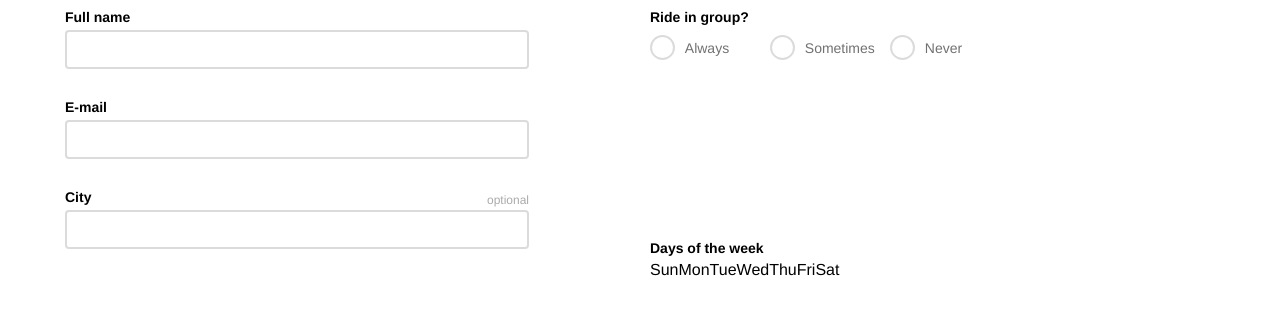
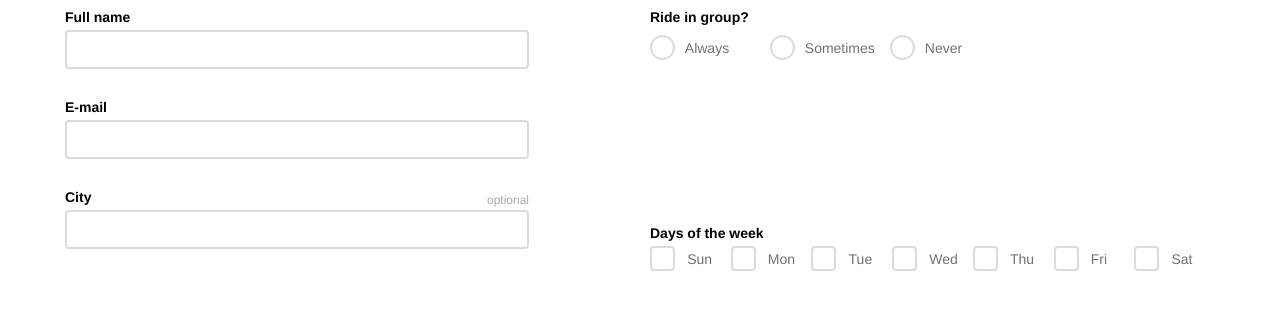
Before and after one commit to cassidypignatello/payroll-panda-example-app, a website built with webpack: page app/index.html in a window 1280 px wide. Shown: the part 476-790 px from the top of the page. Built offline with nearby package versions, Linux system fonts and the light colour scheme.

Commit message:
adds custom checkboxes

```diff
--- a/app/index.html
+++ b/app/index.html
@@ -143,13 +143,34 @@
                 </div>
                 <div>
                   <div class="row">
-                    <input type="checkbox" name="sunday" id="days" value="Sun">Sun
-                    <input type="checkbox" name="monday" id="days" value="Mon">Mon
-                    <input type="checkbox" name="tuesday" id="days" value="Tue">Tue
-                    <input type="checkbox" name="wednesday" id="days" value="Wed">Wed
-                    <input type="checkbox" name="thursday" id="days" value="Thu">Thu
-                    <input type="checkbox" name="friday" id="days" value="Fri">Fri
-                    <input type="checkbox" name="saturday" id="days" value="Sat">Sat
+                    <label id="sunday" class="checkbox-container">
+                      <input type="checkbox" name="sunday" id="days" value="Sun">
+                      <span class="checkmark"></span>
+                    </label>
+                    <label id="monday" class="checkbox-container">
+                      <input type="checkbox" name="monday" id="days" value="Mon">
+                      <span class="checkmark"></span>
+                    </label>
+                    <label id="tuesday" class="checkbox-container">
+                      <input type="checkbox" name="tuesday" id="days" value="Tue">
+                      <span class="checkmark"></span>
+                    </label>
+                    <label id="wednesday" class="checkbox-container">
+                      <input type="checkbox" name="wednesday" id="days" value="Wed">
+                      <span class="checkmark"></span>
+                    </label>
+                    <label id="thursday" class="checkbox-container">
+                      <input type="checkbox" name="thursday" id="days" value="Thu">
+                      <span class="checkmark"></span>
+                    </label>
+                    <label id="friday" class="checkbox-container">
+                      <input type="checkbox" name="friday" id="days" value="Fri">
+                      <span class="checkmark"></span>
+                    </label>
+                    <label id="saturday" class="checkbox-container">
+                      <input type="checkbox" name="saturday" id="days" value="Sat">
+                      <span class="checkmark"></span>
+                    </label>
                   </div>
                 </div>
               </div>
--- a/app/scss/index.scss
+++ b/app/scss/index.scss
@@ -64,13 +64,18 @@
   font-weight: normal;
 }
 
-.radio {
+.checkbox-container {
+  display: block;
+  position: relative;
+  width: 360px;
+  font-weight: normal;
+}
+
+%form-button-styling {
   display: inline-block;
   height: 25px;
   width: 25px;
   border: 2px solid #dbdbdb;
-  border-radius: 50%;
-  cursor: pointer;
   &:hover {
     border-color: $secondary-color;
   }
@@ -81,11 +86,17 @@
   }
 }
 
-.container input:checked ~ .radio {
+.radio {
+  @extend %form-button-styling;
+  border-radius: 50%;
+  cursor: pointer;
+}
+
+.container input:checked ~ .radio, .container input:checked ~ .checkmark {
   border-color: $secondary-color;
 }
 
-%radio-text-styling {
+%form-control-text-styling {
   position: absolute;
   top: 15%;
   left: 29%;
@@ -94,30 +105,87 @@
 
 #always:after {
   content: "Always";
-  @extend %radio-text-styling;
+  @extend %form-control-text-styling;
 }
 
 #sometimes:after {
   content: "Sometimes";
-  @extend %radio-text-styling;
+  @extend %form-control-text-styling;
 }
 
 #never:after {
   content: "Never";
-  @extend %radio-text-styling;
+  @extend %form-control-text-styling;
 }
 
-.container input:checked ~ .radio:after {
+#sunday:after {
+  content: "Sun";
+  @extend %form-control-text-styling;
+  left: 46%;
+}
+
+#monday:after {
+  content: "Mon";
+  @extend %form-control-text-styling;
+  left: 46%;
+}
+
+#tuesday:after {
+  content: "Tue";
+  @extend %form-control-text-styling;
+  left: 46%;
+}
+
+#wednesday:after {
+  content: "Wed";
+  @extend %form-control-text-styling;
+  left: 46%;
+}
+
+#thursday:after {
+  content: "Thu";
+  @extend %form-control-text-styling;
+  left: 46%;
+}
+
+#friday:after {
+  content: "Fri";
+  @extend %form-control-text-styling;
+  left: 46%;
+}
+
+#saturday:after {
+  content: "Sat";
+  @extend %form-control-text-styling;
+  left: 46%;
+}
+
+.radio-container input:checked ~ .radio:after, .checkbox-container input:checked ~ .checkmark:after {
   display: block;
 }
 
-.container .radio:after {
+.radio-container .radio:after {
  	top: 7px;
 	left: 7px;
 	width: 11px;
 	height: 11px;
 	border-radius: 50%;
 	background: black;
+}
+
+.checkmark {
+  @extend %form-button-styling;
+  border-radius: 4px;
+}
+
+.checkbox-container .checkmark:after {
+  left: 9px;
+  top: 5px;
+  width: 4px;
+  height: 8px;
+  border: solid $primary-color;
+  border-width: 0 3px 3px 0;
+  transform: rotate(45deg);
 }
 
 .container {
```
Also changed, not shown: app/css/index.css.
